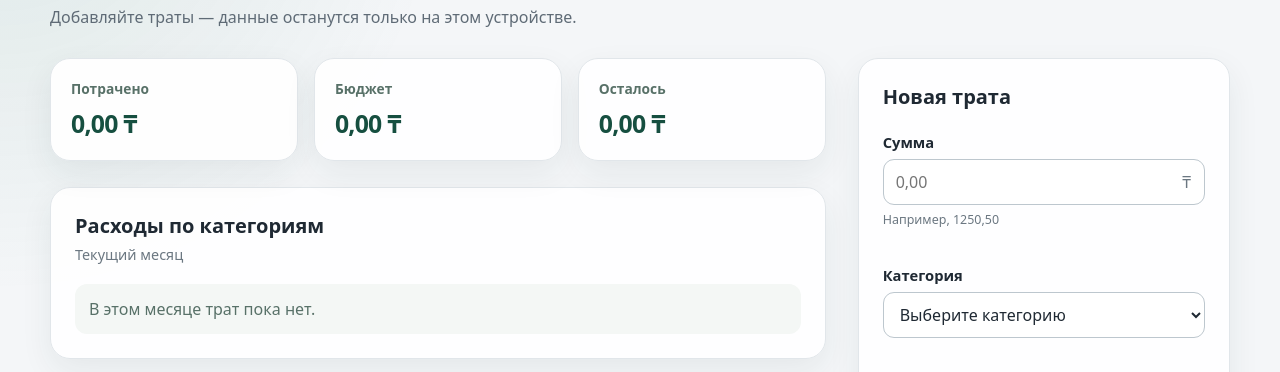
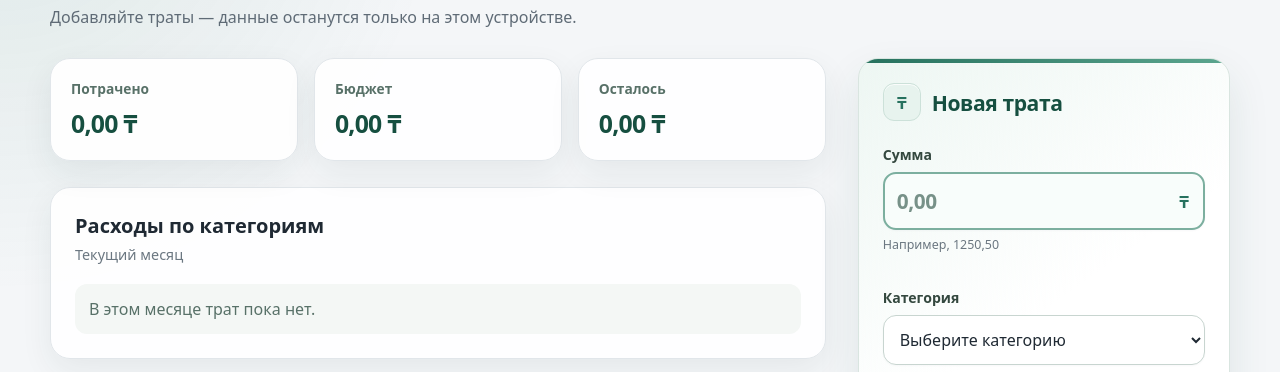
Before and after one commit to dossanovalunaram-creator/rashody, a plain HTML site: page index.html in a window 1280 px wide. Shown: the part 155-527 px from the top of the page. Drawn offline with Linux system fonts and the light colour scheme.

Commit message:
Улучшить дизайн формы новой траты

```diff
--- a/index.html
+++ b/index.html
@@ -38,7 +38,7 @@
 
         <aside class="desktop-layout__sidebar" aria-label="Добавление траты и настройка лимитов">
 
-      <section class="card" aria-labelledby="form-title">
+      <section class="card expense-form-card" aria-labelledby="form-title">
         <h2 id="form-title">Новая трата</h2>
 
         <form id="expense-form" novalidate>
--- a/styles.css
+++ b/styles.css
@@ -143,6 +143,139 @@ h3 {
 
 section.card {
   padding: 24px;
+}
+
+.expense-form-card {
+  position: relative;
+  overflow: hidden;
+  border-color: #d9e5e0;
+  background:
+    linear-gradient(145deg, rgba(232, 244, 239, 0.78), rgba(255, 255, 255, 0) 42%),
+    rgba(255, 255, 255, 0.97);
+  box-shadow: 0 18px 42px rgba(30, 77, 64, 0.1);
+}
+
+.expense-form-card::after {
+  position: absolute;
+  top: 0;
+  right: 0;
+  left: 0;
+  height: 4px;
+  background: linear-gradient(90deg, #26715e, #5ba58e);
+  content: "";
+}
+
+.expense-form-card h2 {
+  display: flex;
+  align-items: center;
+  gap: 11px;
+  color: #164f40;
+  font-size: 1.32rem;
+  letter-spacing: -0.02em;
+}
+
+.expense-form-card h2::before {
+  display: grid;
+  width: 36px;
+  height: 36px;
+  flex: 0 0 36px;
+  place-items: center;
+  border: 1px solid #cce1d9;
+  border-radius: 11px;
+  background: #e7f3ee;
+  color: #26715e;
+  content: "₸";
+  font-size: 1.05rem;
+  font-weight: 800;
+  box-shadow: inset 0 1px 0 rgba(255, 255, 255, 0.8);
+}
+
+.expense-form-card .form-grid {
+  gap: 16px;
+  margin-top: 24px;
+}
+
+.expense-form-card label {
+  margin-bottom: 8px;
+  color: #34483f;
+  font-size: 0.88rem;
+}
+
+.expense-form-card input,
+.expense-form-card select {
+  min-height: 50px;
+  border-color: #c8d5d0;
+  border-radius: 13px;
+  background-color: rgba(255, 255, 255, 0.96);
+  box-shadow: 0 1px 2px rgba(31, 41, 51, 0.03);
+  transition: border-color 160ms ease, box-shadow 160ms ease, background-color 160ms ease;
+}
+
+.expense-form-card input:hover,
+.expense-form-card select:hover {
+  border-color: #9fb9af;
+}
+
+.expense-form-card input:focus,
+.expense-form-card select:focus {
+  border-color: #26715e;
+  background-color: #fff;
+  box-shadow: 0 0 0 4px rgba(38, 113, 94, 0.14), 0 4px 12px rgba(31, 94, 78, 0.08);
+}
+
+.expense-form-card #amount {
+  min-height: 58px;
+  border-width: 2px;
+  border-color: #7caf9f;
+  background: #f8fdfb;
+  color: #164f40;
+  font-size: 1.3rem;
+  font-weight: 750;
+  letter-spacing: -0.02em;
+}
+
+.expense-form-card #amount::placeholder {
+  color: #779188;
+}
+
+.expense-form-card input[aria-invalid="true"],
+.expense-form-card select[aria-invalid="true"],
+.expense-form-card #amount[aria-invalid="true"] {
+  border-color: #b42318;
+}
+
+.expense-form-card input[aria-invalid="true"]:focus,
+.expense-form-card select[aria-invalid="true"]:focus {
+  box-shadow: 0 0 0 4px rgba(180, 35, 24, 0.12);
+}
+
+.expense-form-card .amount-field span {
+  right: 16px;
+  color: #26715e;
+  font-size: 1.05rem;
+  font-weight: 750;
+}
+
+.expense-form-card .primary-button {
+  min-height: 52px;
+  border: 1px solid #1f6553;
+  border-radius: 14px;
+  background: linear-gradient(135deg, #2d806a, #22634f);
+  box-shadow: 0 8px 18px rgba(38, 113, 94, 0.22);
+  font-size: 1rem;
+  letter-spacing: 0.01em;
+  transition: background 160ms ease, box-shadow 160ms ease, transform 120ms ease;
+}
+
+.expense-form-card .primary-button:hover {
+  background: linear-gradient(135deg, #27745f, #194f3f);
+  box-shadow: 0 10px 22px rgba(38, 113, 94, 0.28);
+  transform: translateY(-1px);
+}
+
+.expense-form-card .primary-button:active {
+  box-shadow: 0 4px 10px rgba(38, 113, 94, 0.2);
+  transform: translateY(1px);
 }
 
 .form-grid {
```
